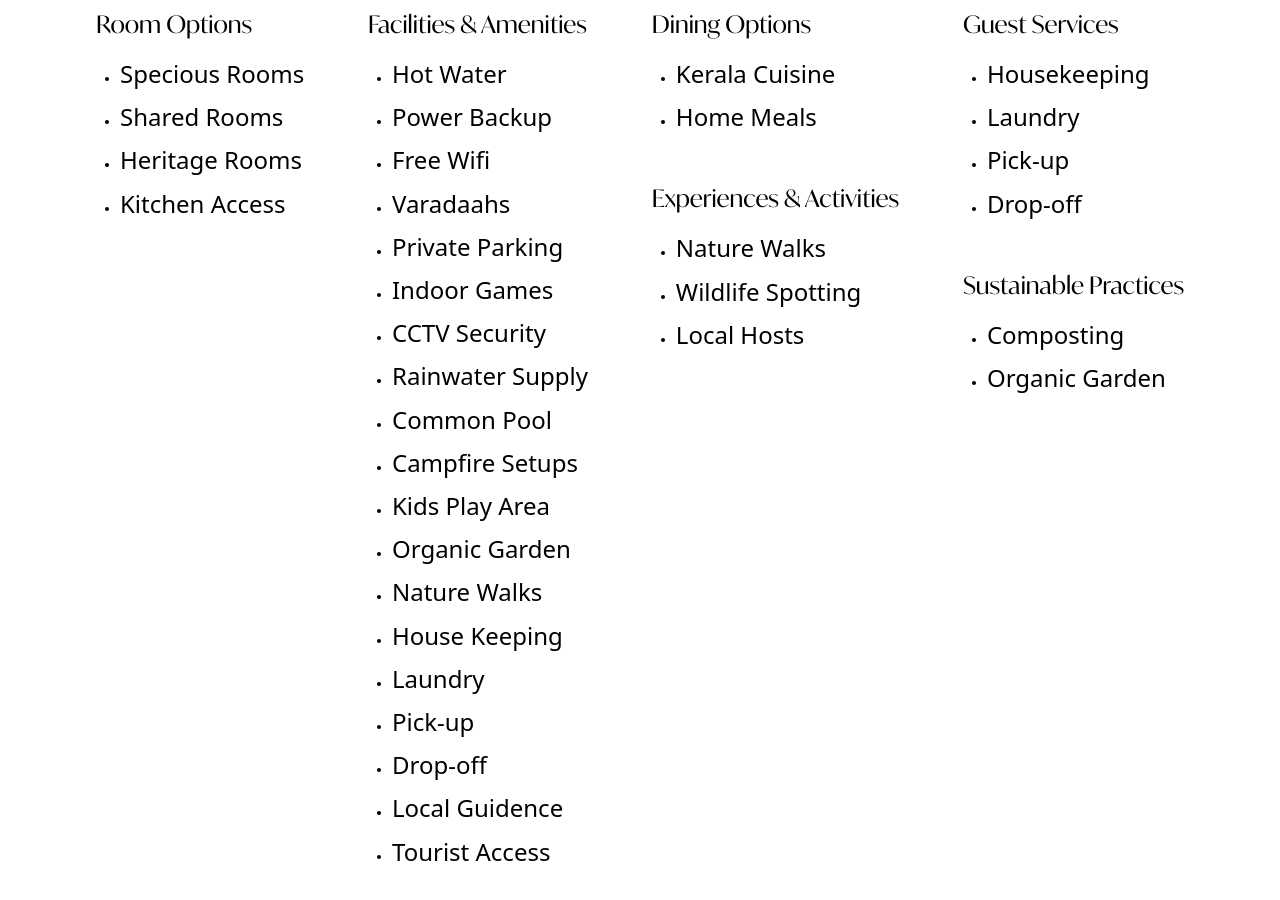
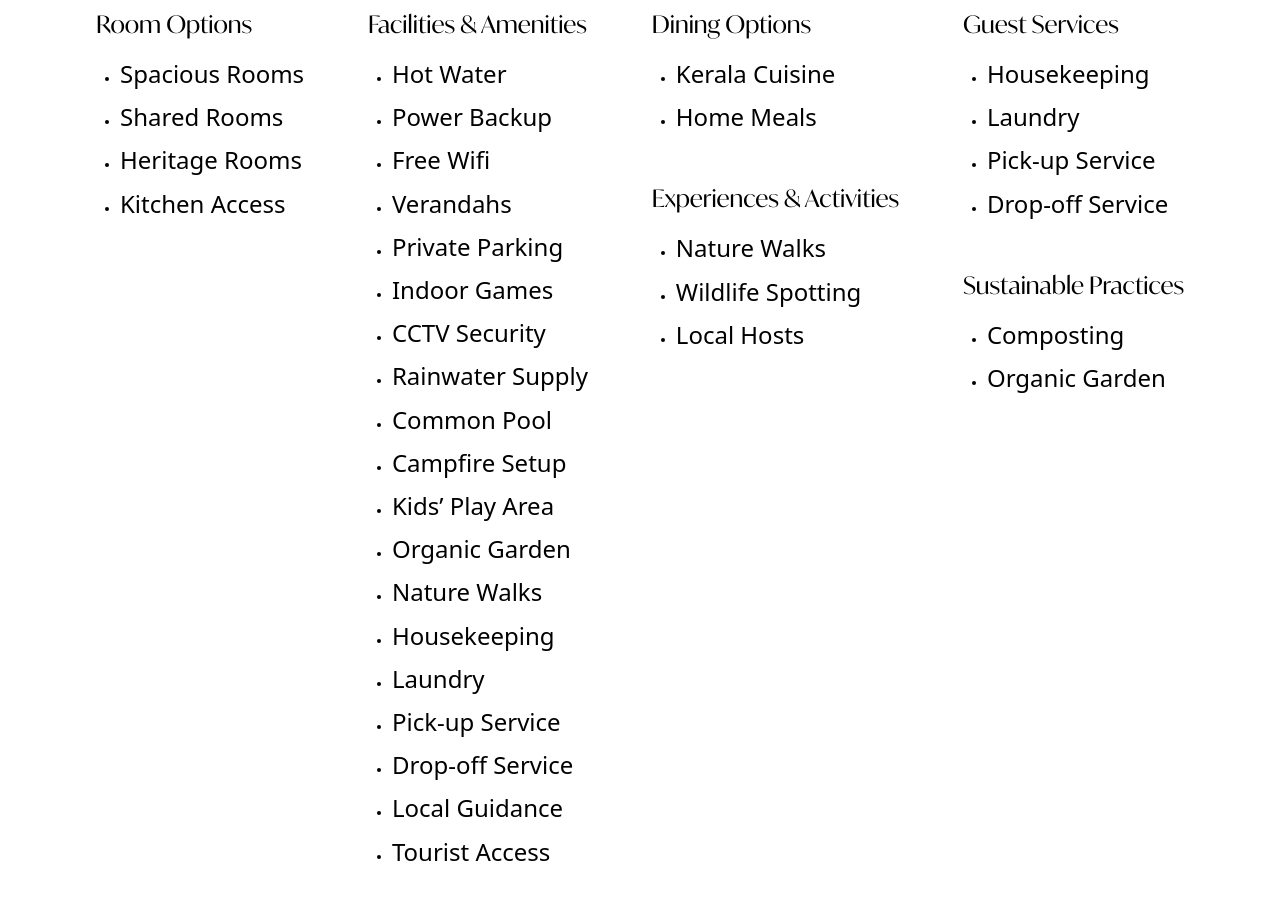
Before and after one commit to kudajadridrizzle/kudajadri.website, a React (Vite) app: page /facilities in a window 1280 px wide. Shown: the part 2280-3180 px from the top of the page. Built offline with nearby package versions, Linux system fonts and the light colour scheme; no server answers.

Commit message:
Spell Check | Facilities Page

```diff
--- a/src/components/Facilities/components/ListSession.tsx
+++ b/src/components/Facilities/components/ListSession.tsx
@@ -1,5 +1,5 @@
 const ROOMS = [
-  'Specious Rooms',
+  'Spacious Rooms',
   'Shared Rooms',
   'Heritage Rooms',
   'Kitchen Access',
@@ -9,21 +9,21 @@ const AMENITIES = [
   'Hot Water',
   'Power Backup',
   'Free Wifi',
-  'Varadaahs',
+  'Verandahs',
   'Private Parking',
   'Indoor Games',
   'CCTV Security',
   'Rainwater Supply',
   'Common Pool',
-  'Campfire Setups',
-  'Kids Play Area',
+  'Campfire Setup',
+  'Kids’ Play Area',
   'Organic Garden',
   'Nature Walks',
-  'House Keeping',
+  'Housekeeping',
   'Laundry',
-  'Pick-up',
-  'Drop-off',
-  'Local Guidence',
+  'Pick-up Service',
+  'Drop-off Service',
+  'Local Guidance',
   'Tourist Access',
 ];
 
@@ -31,7 +31,7 @@ const DINING = ['Kerala Cuisine', 'Home Meals'];
 
 const EXPERIENCES = ['Nature Walks', 'Wildlife Spotting', 'Local Hosts'];
 
-const SERVICES = ['Housekeeping', 'Laundry', 'Pick-up', 'Drop-off'];
+const SERVICES = ['Housekeeping', 'Laundry', 'Pick-up Service', 'Drop-off Service'];
 
 const SUSTAINABILITY = ['Composting', 'Organic Garden'];
 
@@ -40,7 +40,7 @@ const ListSession = () => {
     <div className="flex mobile:p-4 mx-4 sm:p-20 flex-col sm:flex-row flex-wrap gap-4 justify-between items-start self-stretch bg-white">
       <div className="flex flex-col items-start gap-3">
         <h2 className="text-2xl font-ivy">Room Options</h2>
-        <ul className="list-disc pl-6" >
+        <ul className="list-disc pl-6">
           {ROOMS.map(room => (
             <li
               className="[&::marker]:text-xs text-2xl leading-[43.2px]"
```
